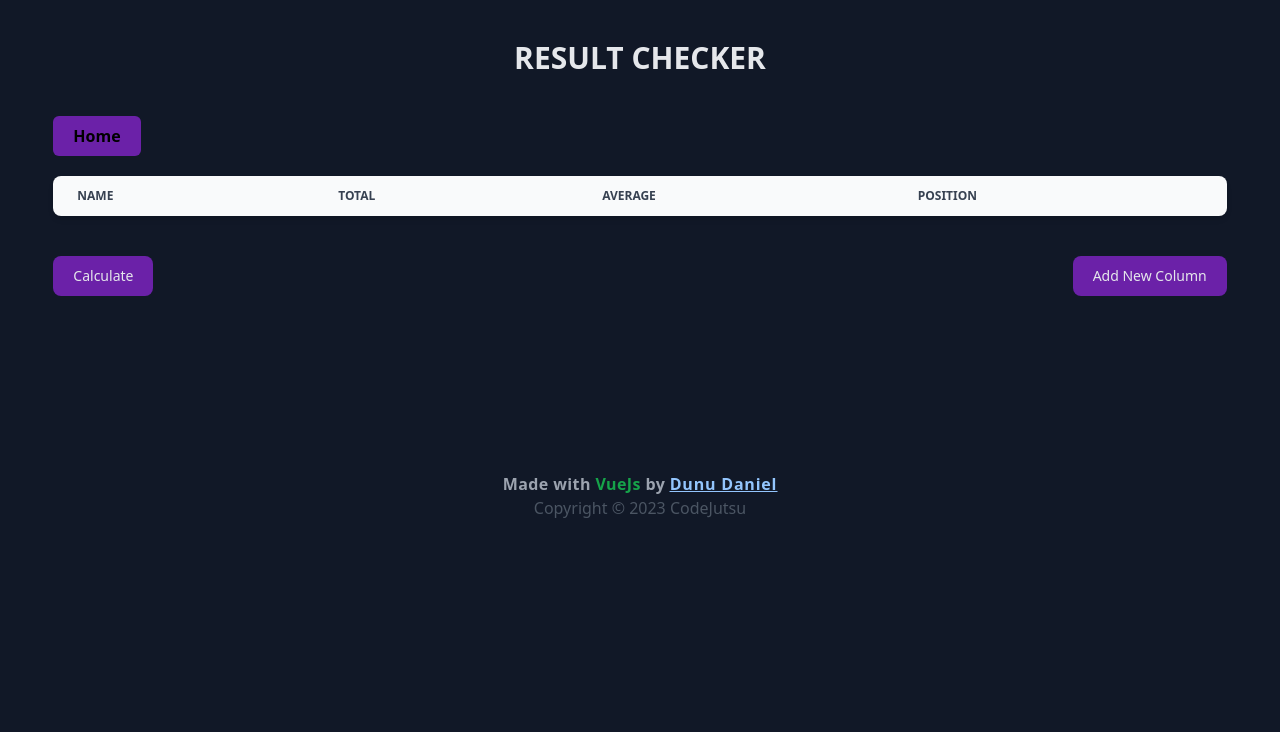
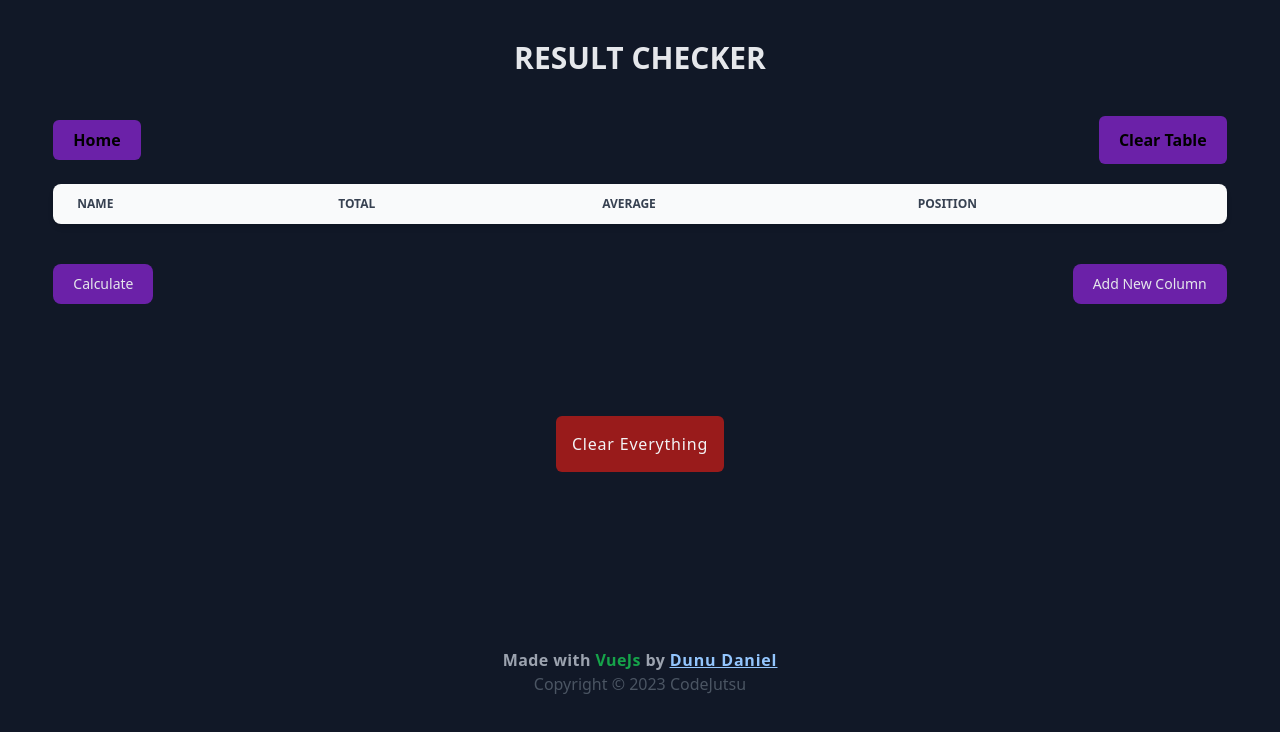
Before and after one commit to codejutsu1/result-checker, a Vue app: page /result in a window 1280 px wide. Shown: the top 732 px of the page. Built offline with nearby package versions, Linux system fonts and the light colour scheme.

Commit message:
added delete subject function and able to clear local storage

```diff
--- a/src/views/Home.vue
+++ b/src/views/Home.vue
@@ -19,6 +19,11 @@ const addSubject = () => {
 
     input_subject.value = ''
 }
+
+const deleteSubject = subject => {
+    subjects.value = subjects.value.filter(t => t !== subject)
+}
+
 
 watch(subjects, newVal => {
     localStorage.setItem('subjects', JSON.stringify(newVal))
@@ -72,7 +77,7 @@ onMounted( () => {
                             <input type="text" v-model="subject.name" class="py-1 px-2 focus:outline-none bg-gray-600 text-gray-200">
                         </td>
                         <td  class="py-4 px-6">
-                            <button class="text-red-200 bg-red-600 hover:bg-red-700 focus:ring-4 focus:outline-none focus:ring-purple-300 font-medium rounded-lg text-sm px-3 py-1 text-center dark:bg-primary-600 dark:hover:bg-red-800 dark:focus:ring-primary-800">
+                            <button @click="deleteSubject(subject)" class="text-red-200 bg-red-600 hover:bg-red-700 focus:ring-4 focus:outline-none focus:ring-purple-300 font-medium rounded-lg text-sm px-3 py-1 text-center dark:bg-primary-600 dark:hover:bg-red-800 dark:focus:ring-primary-800">
                                 Delete
                             </button>
                         </td>
--- a/src/views/Result.vue
+++ b/src/views/Result.vue
@@ -56,6 +56,21 @@ const calculate = () => {
     }
 }
 
+const clearTable = () => {
+
+    localStorage.removeItem('name')
+    localStorage.removeItem('scores')
+    localStorage.removeItem('total')
+    localStorage.removeItem('average')
+    localStorage.removeItem('position')
+
+    location.reload();
+}
+
+const clearAll = () => {
+    localStorage.clear()
+}
+
 watch(subjects, newVal => {
     localStorage.setItem('subjects', JSON.stringify(newVal))
      number_of_rows.value = subjects.value.length
@@ -105,9 +120,9 @@ onMounted( () => {
                     </router-link>
                 </div>
             </div>
-            <!-- <button class="bg-purple-800 rounded-md px-5 py-3 dark:text-gray-200 font-semibold hover:bg-purple-900">
-                Export Excel
-            </button> -->
+            <button @click="clearTable" class="bg-purple-800 rounded-md px-5 py-3 dark:text-gray-200 font-semibold hover:bg-purple-900">
+                Clear Table
+            </button>
         </div>
 
         <div class="overflow-x-auto w-full mx-auto relative shadow-md sm:rounded-lg">
@@ -137,7 +152,7 @@ onMounted( () => {
                             <input type="text" v-model="name[index]" placeholder="Input Full Name" class="p-2 focus:outline-none bg-gray-600 text-gray-200 font-bold  tracking-wider">
                         </th>
                         <td v-for="(i, k) in number_of_rows" :key="i">
-                            <input type="text" v-model.number="scores[index][k]" placeholder="NULL" class="p-2 focus:outline-none bg-gray-600 text-gray-200 font-semibold">
+                            <input type="text" v-model.number="scores[index][k]" placeholder="NULL" class="p-1 md:p-2 focus:outline-none bg-gray-600 text-gray-200 font-semibold">
                         </td>
                         <td class="py-4 px-6">
                             {{ total[index] }}
@@ -162,5 +177,15 @@ onMounted( () => {
                 Add New Column
             </button>
         </div>
+
+        <div
+            class="mt-28 flex justify-center"
+        >
+            <router-link
+                @click="clearAll"
+                to="/"
+                class="bg-red-800 text-gray-100 text-semibold tracking-wider p-4 rounded-md"
+            >Clear Everything</router-link>
+        </div>
     </div>
 </template>
```
